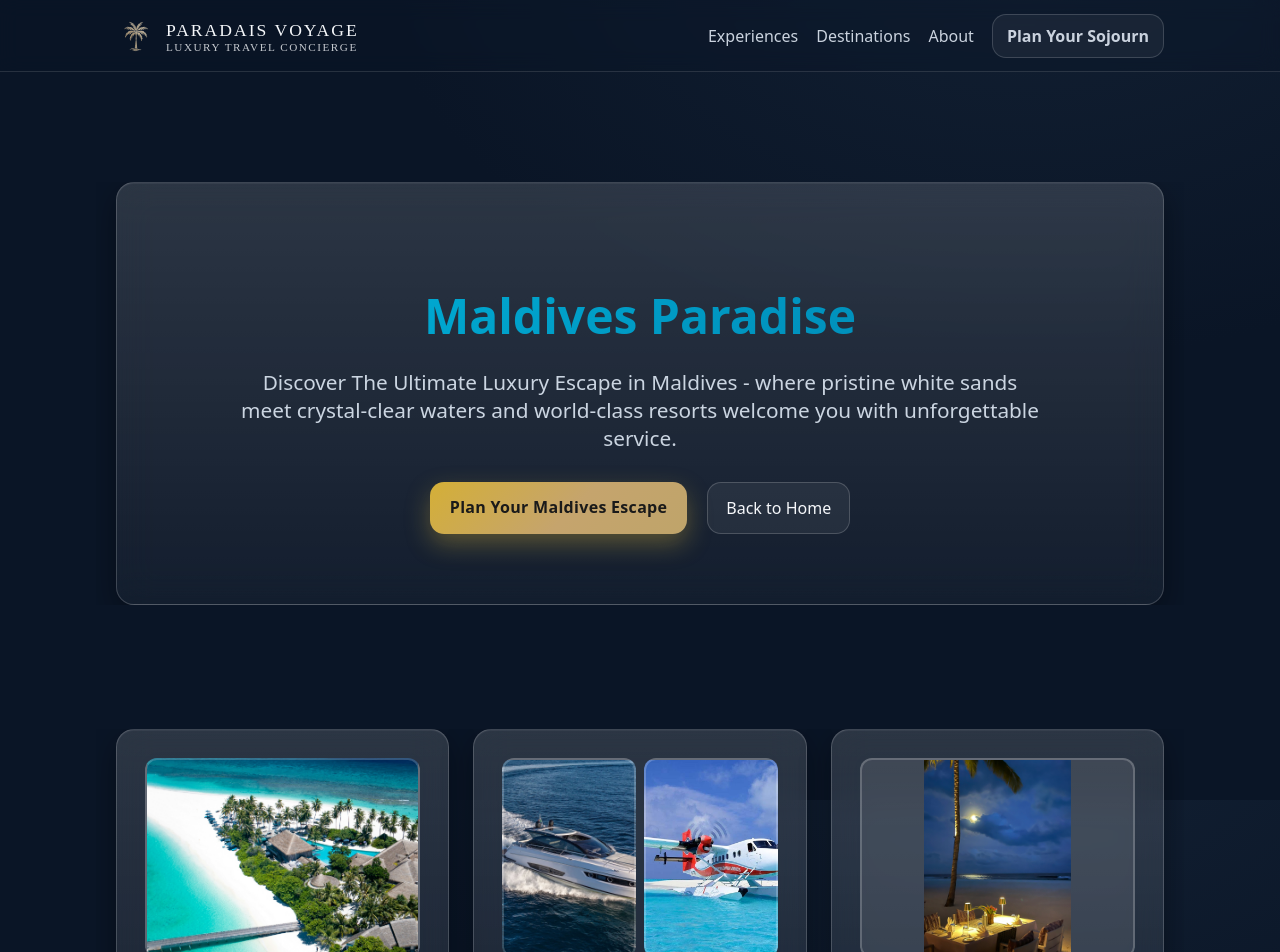
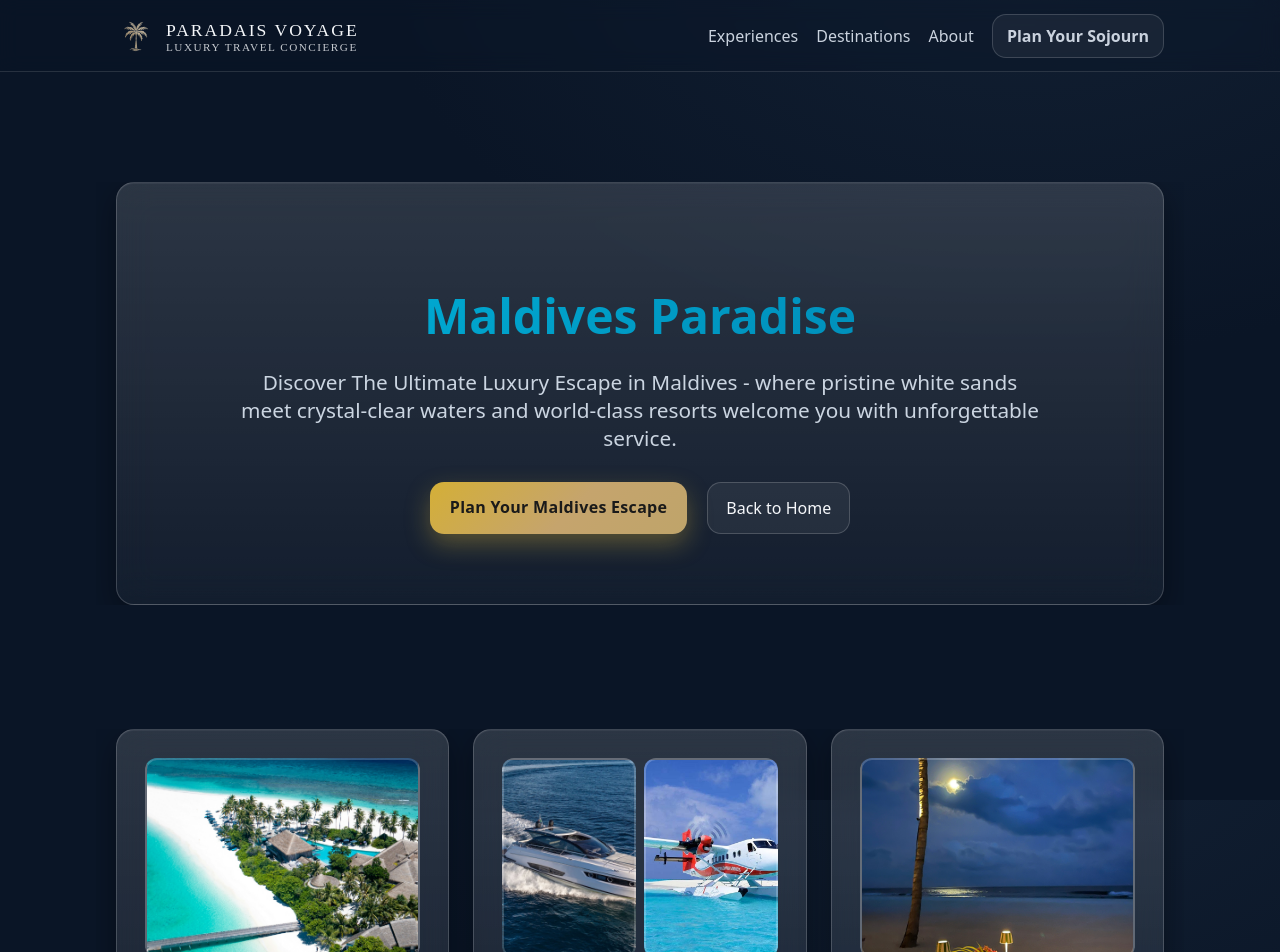
Before and after one commit to pawlomeyer1234-rgb/paradais-voyage, a Next.js app: page /maldives in a window 1280 px wide. Shown: the top 952 px of the page. Built offline with nearby package versions, Linux system fonts and the light colour scheme.

Commit message:
Update page.js

```diff
--- a/src/app/maldives/page.js
+++ b/src/app/maldives/page.js
@@ -80,7 +80,7 @@ export default function MaldivesPage() {
                 <div className="experience-image" style={{
                   backgroundImage: 'url("/images/hero/Maledives dinner.jpg")',
                   borderRadius: '12px',
-                  backgroundSize: 'contain',
+                  backgroundSize: 'cover',
                   backgroundPosition: 'center',
                   backgroundRepeat: 'no-repeat'
                 }}></div>
```
